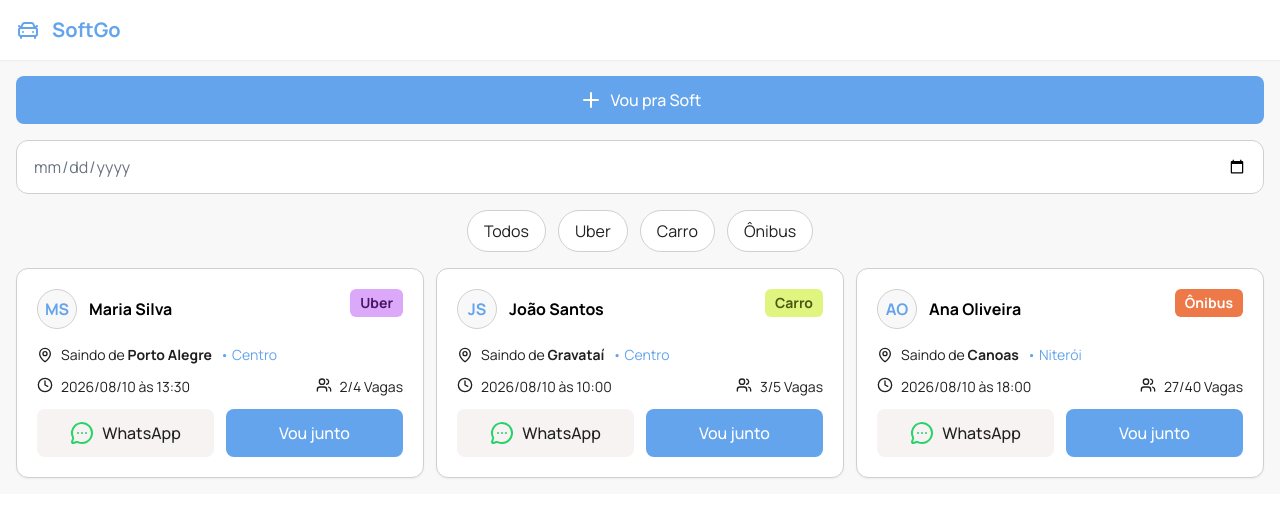
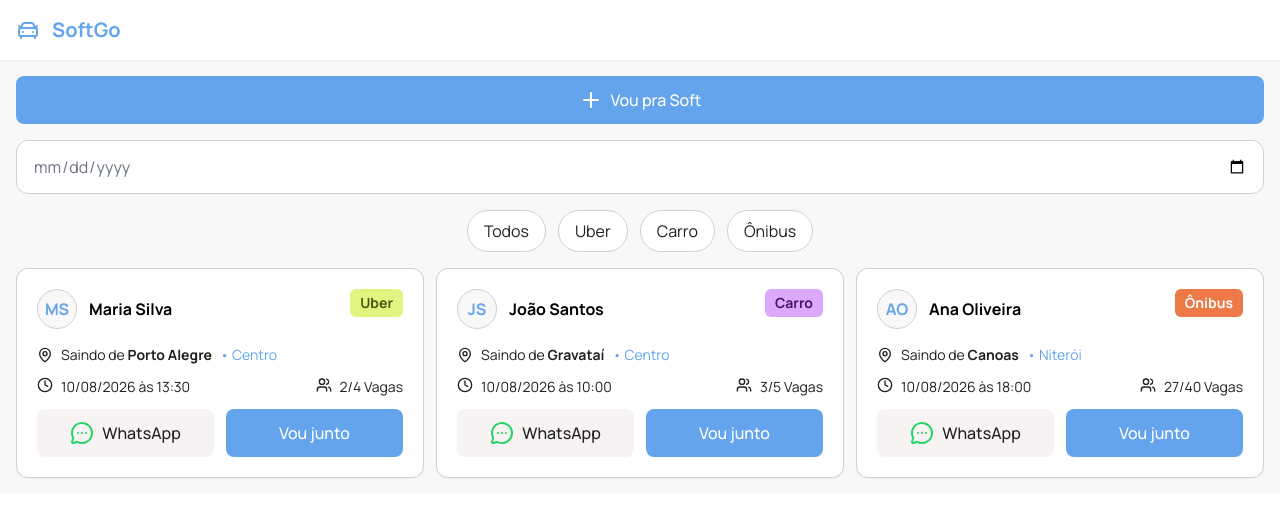
Before and after one commit to gitdebss/soft-go-v2, a React (Vite) app: page / in a window 1280 px wide. Shown: the top 518 px of the page. Built offline with nearby package versions, Linux system fonts and the light colour scheme.

Commit message:
feat: dicas da Bruna implementadas

```diff
--- a/src/components/Badge.tsx
+++ b/src/components/Badge.tsx
@@ -4,8 +4,8 @@ interface IBadgeProps {
 }
 
 const styleMap: Record<string, { bg: string; text: string }> = {
-  uber: { bg: "bg-suport-1", text: "text-on-suport-1" },
-  car: { bg: "bg-suport-2", text: "text-on-suport-2" },
+  car: { bg: "bg-suport-1", text: "text-on-suport-1" },
+  uber: { bg: "bg-suport-2", text: "text-on-suport-2" },
   bus: { bg: "bg-suport-3", text: "text-on-suport-3" },
 };
 
--- a/src/components/Card.tsx
+++ b/src/components/Card.tsx
@@ -4,6 +4,8 @@ import { getInitials } from "../utils/getInitials";
 import { Button } from "./Button";
 import { Badge } from "./Badge";
 import { Avatar } from "./Avatar";
+import { format } from "date-fns";
+import { LinkButton } from "./LinkButton";
 
 const transportLabels: Record<IRide["transportType"], string> = {
   uber: "Uber",
@@ -41,7 +43,7 @@ export const Card = (ride: IRide) => {
           <div className="flex gap-2">
             <Clock className="h-4 w-4" />
             <p>
-              {ride.date.replaceAll("-", "/")} às {ride.hour}
+              {format(ride.date,'dd/MM/yyyy')} às {ride.hour}
             </p>
           </div>
           <div className="flex gap-2">
@@ -54,16 +56,13 @@ export const Card = (ride: IRide) => {
 
         <div className="flex gap-3">
           {ride.phone && (
-          <Button
+          <LinkButton
             label="WhatsApp"
-            type="button"
             style="tertiary"
-            onClick={function (): void {
-              throw new Error("Function not implemented.");
-            }}
+            url=''
           >
             <MessageCircleMore className="text-success"/>
-          </Button>
+          </LinkButton>
           )}
 
           <Button
--- a/src/components/Input.tsx
+++ b/src/components/Input.tsx
@@ -25,6 +25,7 @@ export const Input = (props: IInputProps) => {
 
       {props.type === "textarea" ? (
         <textarea
+          id={props.name}
           name={props.name}
           placeholder={props.placeholder}
           required={props.required}
@@ -33,6 +34,7 @@ export const Input = (props: IInputProps) => {
         ></textarea>
       ) : (
         <input
+          id={props.name}
           name={props.name}
           type={props.type}
           placeholder={props.placeholder}
--- /dev/null
+++ b/src/components/LinkButton.tsx
@@ -0,0 +1,25 @@
+interface ILinkButtonProps{
+    label: string,
+    style: 'primary' | 'secondary' | 'tertiary' | 'disabled',
+    children?: React.ReactNode,
+    url: string
+}
+
+const styleMap: Record<string, { bg: string; text: string }> = {
+        primary: { bg: 'bg-primary-default', text: 'text-on-primary' },
+        secondary: { bg: 'bg-surface-primary', text: 'text-primary-default' },
+        tertiary: { bg: 'bg-surface-tertiary', text: 'text-text-primary' },
+        disabled: { bg: 'bg-surface-secondary', text: 'text-text-disable' },
+    };
+
+export const LinkButton = (props: ILinkButtonProps) => {
+
+    const currentStyle = styleMap[props.style] || styleMap.primary;
+
+    return (
+        <a className={`border-0 flex justify-center items-center gap-2 rounded-lg text-base py-2 px-3 h-12 font-medium w-full ${currentStyle.bg} ${currentStyle.text} hover:opacity-80 transition-opacity`} href={props.url}>
+            {props.children}
+            {props.label}
+        </a>
+    );
+}
--- a/src/models/IRide.tsx
+++ b/src/models/IRide.tsx
@@ -1,6 +1,6 @@
 export interface IRide {
     id: number;
-    date: string;
+    date: Date;
     hour: string;
     city: string;
     region: string;
```
